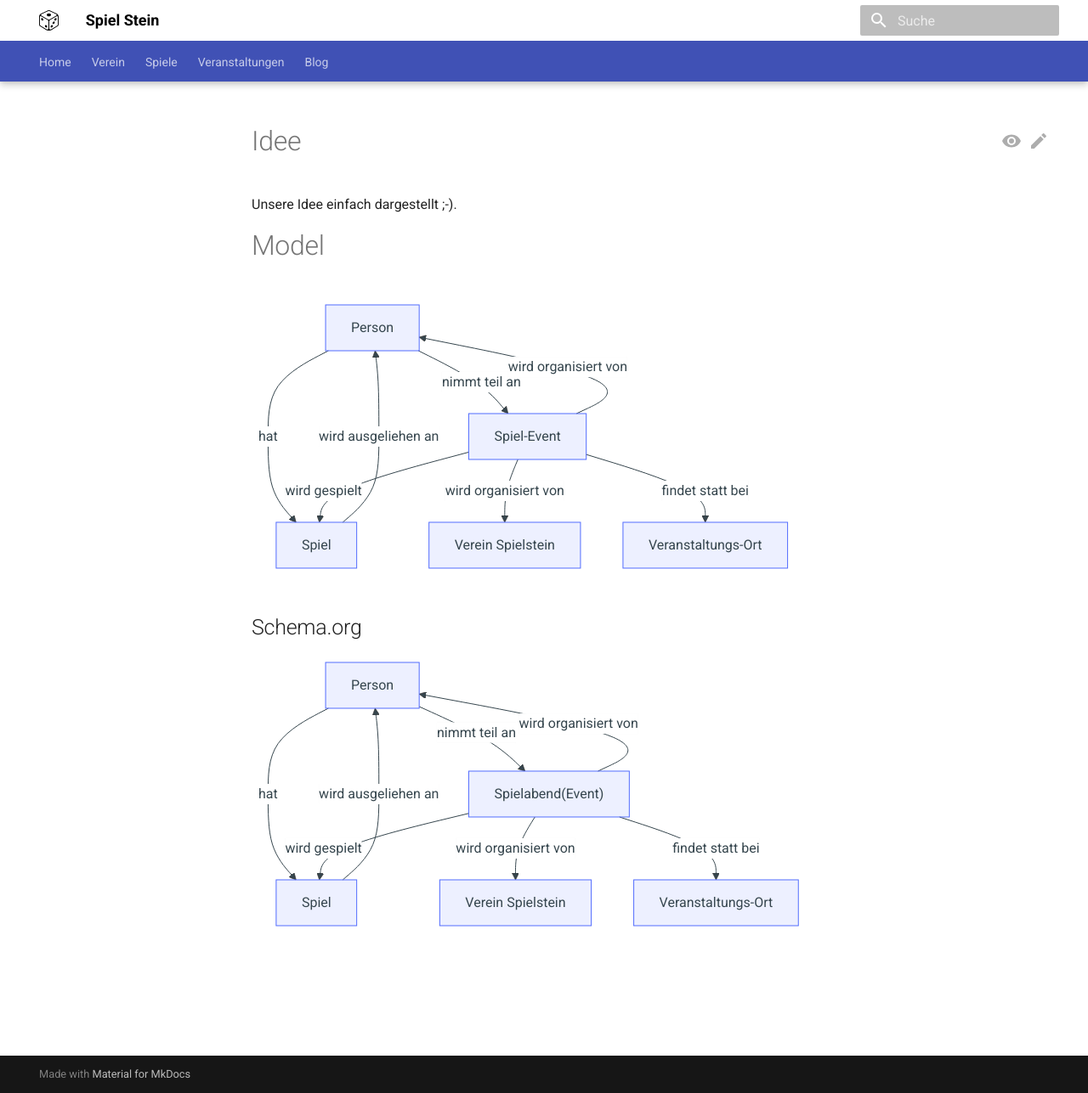
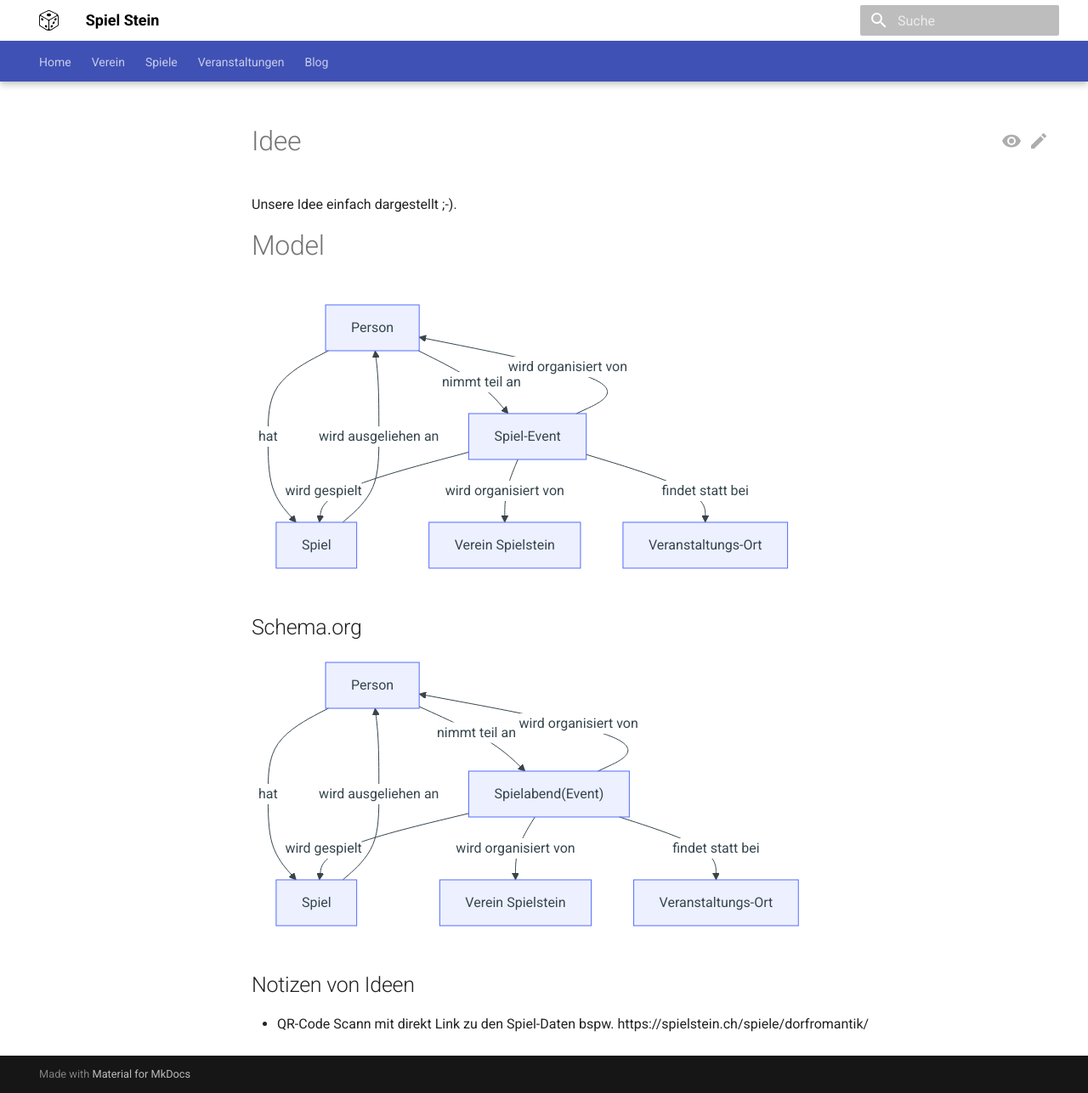
Before and after one commit to spielsteinar/spielstein.ch, an MkDocs documentation site: the page built from docs/club/idee/index.md, in a window 1280 px wide and 1287 px high. Shown: the whole window at 85% size. Built offline with MkDocs 1.6.1 and Material for MkDocs 9.7.7, drawn with Linux system fonts in a browser that asks for light colours.

````diff
--- a/docs/club/idee/index.md
+++ b/docs/club/idee/index.md
@@ -32,3 +32,8 @@
     Location["Veranstaltungs-Ort"]
     Event -->|findet statt bei|Location
 ```
+
+
+## Notizen von Ideen
+
+* QR-Code Scann mit direkt Link zu den Spiel-Daten bspw. https://spielstein.ch/spiele/dorfromantik/
````
Also changed, not shown: docs/spiele/dorfromantik.md (+1 -1 lines).
